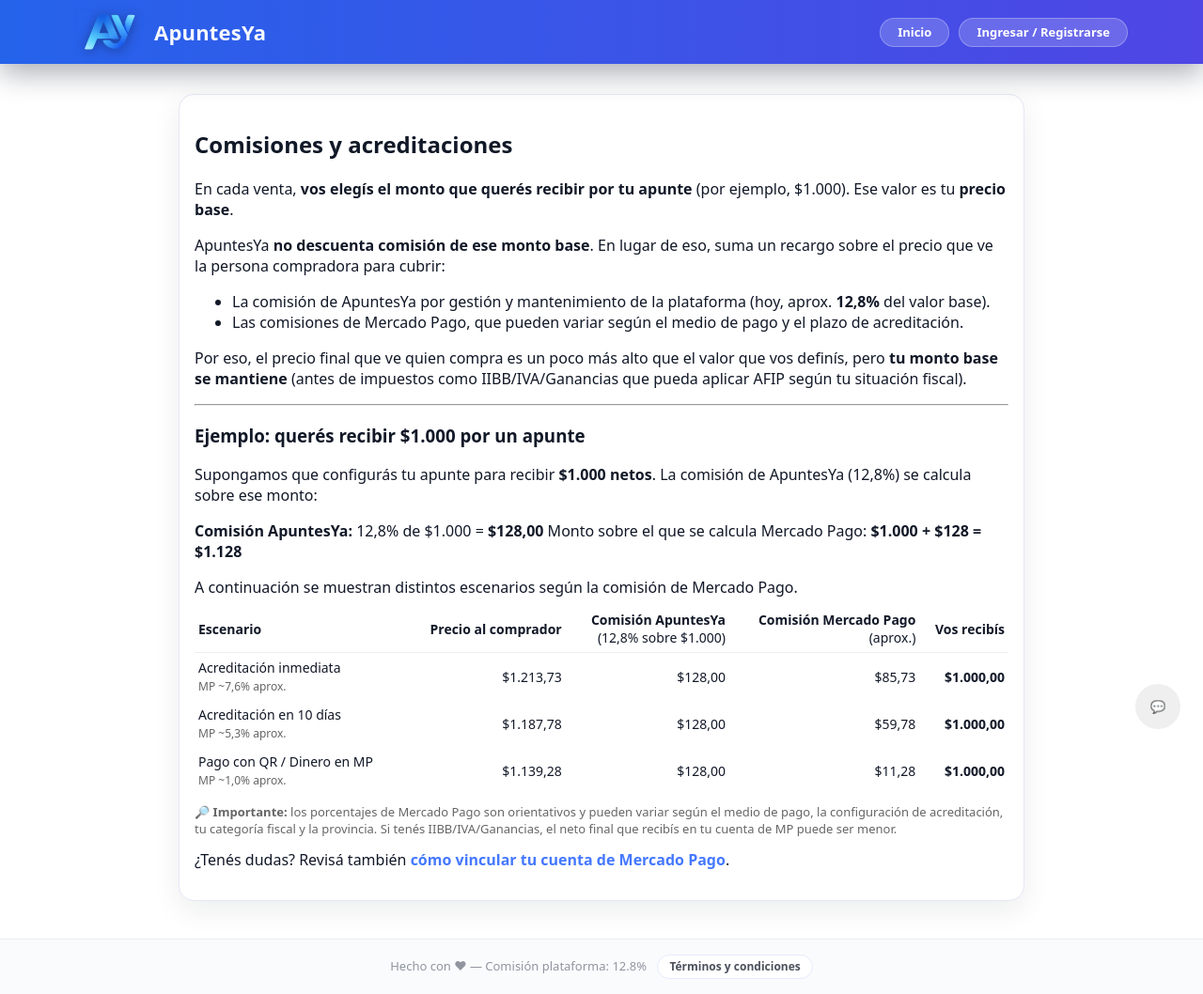
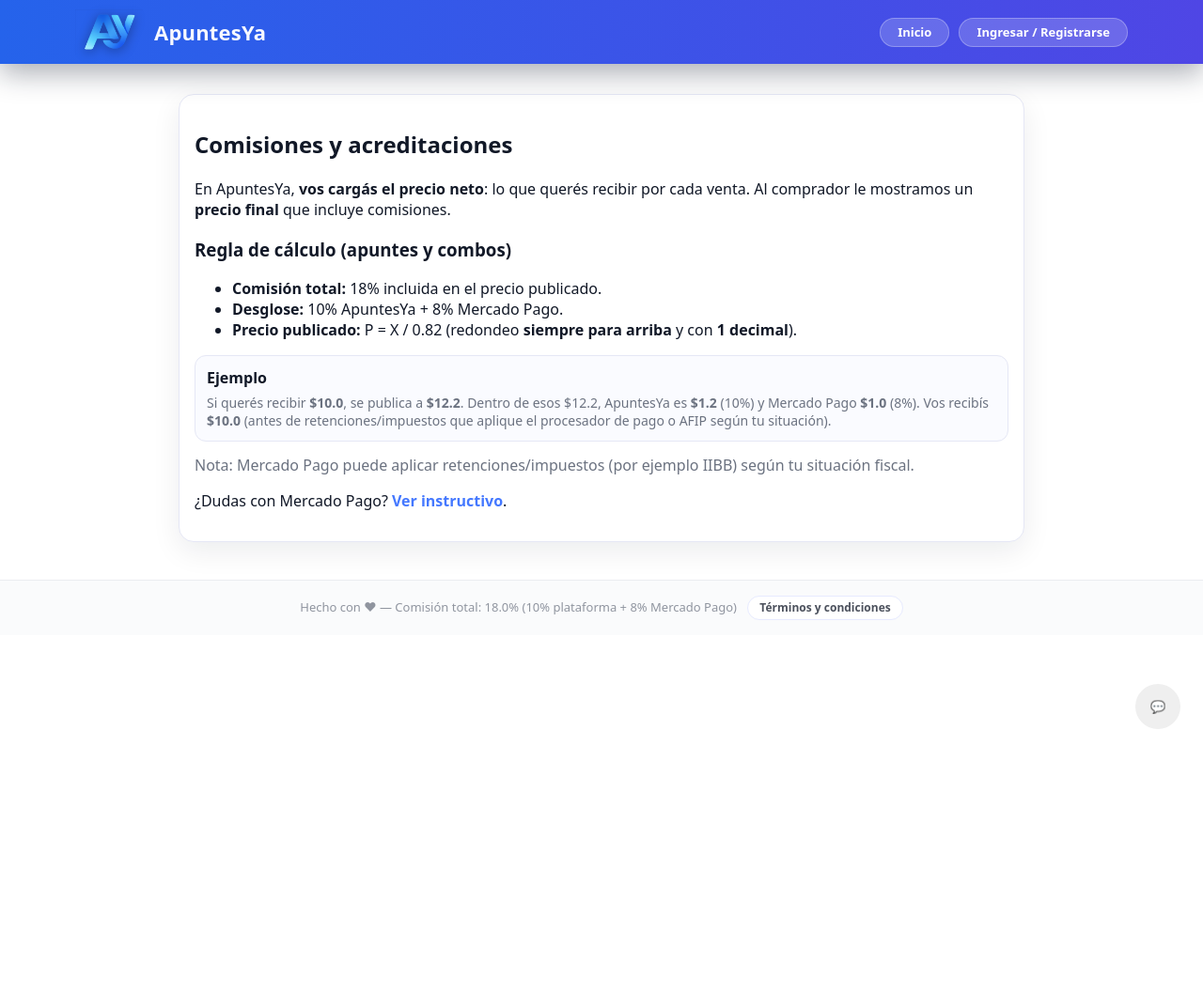
Before and after one commit to francozapata/APUNTESYAFINAL, a Flask app: page /help/comisiones in a window 1280 px wide. Shown: the whole page at 94% size. After the commit the page ends 776 px from the top, so only its background shows below. Run offline with Flask 3, Linux system fonts and the light colour scheme; some libraries are stand-ins or nearby versions.

Commit message:
AJUSTE DE PORCENTAJES DE COMISION

```diff
--- a/apuntesya2/app.py
+++ b/apuntesya2/app.py
@@ -39,6 +39,16 @@ from apuntesya2.models import (
 
 # helpers MP
 from apuntesya2 import mp
+
+# Pricing (single source of truth)
+from apuntesya2.pricing import (
+    published_from_net_cents,
+    cents_to_amount,
+    amount_to_cents,
+    breakdown_from_net,
+    breakdown_from_published,
+    money_1_decimal,
+)
 
 load_dotenv()
 
@@ -320,25 +330,27 @@ app.config["MP_ACCESS_TOKEN"] = os.getenv("MP_ACCESS_TOKEN", "")
 app.config["MP_WEBHOOK_SECRET"] = os.getenv("MP_WEBHOOK_SECRET", "")
 app.config["BASE_URL"] = os.getenv("BASE_URL", "")
 
-# Porcentaje que mostramos en el footer y usamos como base de la comisión de plataforma
-app.config["PLATFORM_FEE_PERCENT"] = float(os.getenv("MP_PLATFORM_FEE_PERCENT", "12.8"))
-
-"""Pricing rules (V1)
-
-- Seller inputs NET (what they want to receive) => stored in Note.price_cents
-- Buyer sees gross price with commission included.
-
-Total fee included in the buyer-facing price: 15%
+"""Pricing rules (uniform)
+
+- Seller inputs NET (what they want to receive).
+- Published buyer price: P = ceil_up_1_decimal(N / 0.82)
+
+Fee split inside P:
+  - 10% ApuntesYa
   - 8% Mercado Pago
-  - 7% ApuntesYa
-
-Buyer price: P = N / 0.85
+  - Total: 18%
+
+Rounding:
+  - Published prices are always rounded UP to 1 decimal.
 """
 
-# Fee rates used for accounting/labels (buyer does not see a breakdown)
+# Fee rates used for accounting/labels
 app.config["MP_COMMISSION_RATE"] = float(os.getenv("MP_COMMISSION_RATE", "0.08"))
-app.config["APY_COMMISSION_RATE"] = float(os.getenv("APY_COMMISSION_RATE", "0.07"))
-app.config["TOTAL_FEE_RATE"] = float(os.getenv("TOTAL_FEE_RATE", "0.15"))
+app.config["APY_COMMISSION_RATE"] = float(os.getenv("APY_COMMISSION_RATE", "0.10"))
+app.config["TOTAL_FEE_RATE"] = float(os.getenv("TOTAL_FEE_RATE", "0.18"))
+
+# Porcentaje que mostramos en el footer (total de comisiones)
+app.config["PLATFORM_FEE_PERCENT"] = 18.0
 
 app.config["IIBB_ENABLED"] = os.getenv("IIBB_ENABLED", "false").lower() in ("1", "true", "yes")
 app.config["IIBB_RATE"] = float(os.getenv("IIBB_RATE", "0.0"))
@@ -348,7 +360,7 @@ APY_COMMISSION_RATE = app.config["APY_COMMISSION_RATE"]
 TOTAL_FEE_RATE = app.config["TOTAL_FEE_RATE"]
 IIBB_ENABLED = app.config["IIBB_ENABLED"]
 IIBB_RATE = app.config["IIBB_RATE"]
-# Buyer price includes TOTAL_FEE_RATE inside the final price
+# Legacy multiplier kept only for backwards compatibility in old code paths.
 GROSS_MULTIPLIER = 1.0 / (1.0 - float(TOTAL_FEE_RATE))
 
 app.config["MP_ACCESS_TOKEN_PLATFORM"] = os.getenv("MP_ACCESS_TOKEN", "")
@@ -373,29 +385,35 @@ def inject_contacts():
 
 @app.context_processor
 def pricing_ctx():
+    """Template helpers for uniform pricing.
+
+    Seller provides NET in cents (what they want to receive).
+    Buyer published price is computed with pricing.published_from_net_cents()
+    and is always rounded UP to 1 decimal.
     """
-    Helpers para mostrar siempre el precio final al comprador
-    (monto base que quiere recibir el vendedor * GROSS_MULTIPLIER).
-    """
-    def gross_price(price_cents: int | float | None) -> float:
-        """
-        Recibe price_cents (lo que quiere recibir el vendedor) y
-        devuelve el precio final al comprador en ARS (float).
-        """
-        if not price_cents or price_cents <= 0:
-            return 0.0
-        base_price = float(price_cents) / 100.0
-        return round(base_price * GROSS_MULTIPLIER, 2)
-
-    def gross_price_cents(price_cents: int | float | None) -> int:
-        """
-        Igual que gross_price, pero devuelve centavos.
-        """
-        return int(round(gross_price(price_cents) * 100))
+
+    def published_price(net_cents: int | float | None) -> float:
+        # returns ARS with 1 decimal
+        pub_cents = published_from_net_cents(int(net_cents or 0))
+        return float(money_1_decimal(cents_to_amount(pub_cents)))
+
+    def published_price_cents(net_cents: int | float | None) -> int:
+        return int(published_from_net_cents(int(net_cents or 0)))
+
+    def fee_breakdown_from_net(net_cents: int | float | None):
+        # returns FeeBreakdown with 1-decimal values for UI
+        net = cents_to_amount(int(net_cents or 0))
+        return breakdown_from_net(net)
+
+    def fee_breakdown_from_published(published_cents: int | float | None):
+        pub = cents_to_amount(int(published_cents or 0))
+        return breakdown_from_published(pub)
 
     return dict(
-        gross_price=gross_price,
-        gross_price_cents=gross_price_cents,
+        published_price=published_price,
+        published_price_cents=published_price_cents,
+        fee_breakdown_from_net=fee_breakdown_from_net,
+        fee_breakdown_from_published=fee_breakdown_from_published,
     )
 
 
@@ -1099,9 +1117,9 @@ def search_advanced():
             combos_stmt = combos_stmt.where(Note.career.ilike(f"%{career}%"))
 
         if note_type == "free":
-            combos_stmt = combos_stmt.where(Combo.price_cents == 0)
+            combos_stmt = combos_stmt.where(Combo.seller_net_cents == 0)
         elif note_type == "paid":
-            combos_stmt = combos_stmt.where(Combo.price_cents > 0)
+            combos_stmt = combos_stmt.where(Combo.seller_net_cents > 0)
 
         combos = s.execute(combos_stmt.order_by(desc(Combo.created_at)).limit(100)).scalars().all()
 
@@ -1466,7 +1484,9 @@ def seller_edit_note_post(note_id: int):
         note.university = university
         note.faculty = faculty
         note.career = career
-        note.price_cents = max(price_cents, 0)
+        # Uniform: seller enters NET (what they want to receive)
+        note.price_cents = max(price_cents, 0)        # legacy field (kept)
+        note.seller_net_cents = max(price_cents, 0)   # canonical
 
         # Reemplazar archivo (best-effort)
         if replace_file:
@@ -1670,17 +1690,9 @@ def profile_purchases():
 
     items = []
     for p, n in purchases:
-        base_cents = int(p.amount_cents or 0)
-        is_free = base_cents == 0
-
-        # lo que quería recibir el vendedor (base X)
-        base_price = base_cents / 100.0
-
-        # lo que realmente pagó el comprador (con comisión)
-        if is_free:
-            buyer_price_cents = 0
-        else:
-            buyer_price_cents = int(round(base_price * GROSS_MULTIPLIER * 100))
+        # amount_cents stores what the buyer paid (published price)
+        buyer_price_cents = int(p.amount_cents or 0)
+        is_free = buyer_price_cents == 0
 
         items.append(dict(
             id=p.id,
@@ -1750,7 +1762,8 @@ def upload_note():
                 university=university,
                 faculty=faculty,
                 career=career,
-                price_cents=price_cents,
+                price_cents=price_cents,       # legacy field (kept)
+                seller_net_cents=price_cents,  # canonical
                 file_path=stored_path,
                 seller_id=current_user.id
             )
@@ -2315,18 +2328,23 @@ def buy_note(note_id):
         if note.seller_id == current_user.id:
             flash("No podés comprar tu propio apunte.")
             return redirect(url_for("note_detail", note_id=note.id))
-        if note.price_cents == 0:
+        net_cents = int(getattr(note, "seller_net_cents", 0) or getattr(note, "price_cents", 0) or 0)
+        if net_cents == 0:
             flash("Este apunte es gratuito.")
             return redirect(url_for("download_note", note_id=note.id))
 
         seller = s.get(User, note.seller_id)
-        p = Purchase(buyer_id=current_user.id, note_id=note.id, status="pending", amount_cents=note.price_cents)
+
+        # Buyer published price (rounded up to 1 decimal)
+        buyer_price_cents = published_from_net_cents(net_cents)
+
+        # Store the buyer-paid amount in the purchase
+        p = Purchase(buyer_id=current_user.id, note_id=note.id, status="pending", amount_cents=buyer_price_cents)
         s.add(p)
         s.commit()
 
-        price_base = note.price_cents / 100  # neto vendedor (N)
-        price_ars = round(price_base * GROSS_MULTIPLIER, 2)  # final comprador (P)
-        platform_fee_percent = float(APY_COMMISSION_RATE)  # 7% de P (comisión ApuntesYa)
+        price_ars = float(money_1_decimal(cents_to_amount(buyer_price_cents)))  # final comprador (P), 1 decimal
+        platform_fee_percent = 0.10  # 10% de P (comisión ApuntesYa)
         back_urls = {
             "success": url_for("mp_return", note_id=note.id, _external=True) + f"?external_reference=purchase:{p.id}",
             "failure": url_for("mp_return", note_id=note.id, _external=True) + f"?external_reference=purchase:{p.id}",
@@ -2340,7 +2358,8 @@ def buy_note(note_id):
                 return redirect(url_for("note_detail", note_id=note.id))
 
             use_token = seller_token
-            marketplace_fee = round(price_ars * platform_fee_percent, 2)
+            # Mercado Pago marketplace_fee = comisión de plataforma (MP cobra su fee aparte)
+            marketplace_fee = float(money_1_decimal(price_ars * platform_fee_percent))
 
             pref = mp.create_preference_for_seller_token(
                 seller_access_token=use_token,
@@ -3378,7 +3397,7 @@ def _combo_buyer_price_cents(combo: Combo) -> int:
     net = int(getattr(combo, "seller_net_cents", 0) or 0)
     if net <= 0:
         return 0
-    return int(math.ceil(net * (1.0 + float(TOTAL_FEE_RATE))))
+    return int(published_from_net_cents(net))
 
 
 @app.route("/profile/combos")
@@ -3456,10 +3475,7 @@ def combo_create():
                 return render_template("combo_create.html", notes=notes)
 
             # 3) Calcular precio final comprador (si neto = 0, es gratis)
-            if price_net_cents <= 0:
-                buyer_price_cents = 0
-            else:
-                buyer_price_cents = int(math.ceil(price_net_cents * (1.0 + float(TOTAL_FEE_RATE))))
+            buyer_price_cents = published_from_net_cents(price_net_cents) if price_net_cents > 0 else 0
 
             # 4) Crear combo (IMPORTANTÍSIMO: setear seller_net_cents)
             combo = Combo(
@@ -3551,10 +3567,7 @@ def combo_edit(combo_id: int):
                 return render_template("combo_edit.html", combo=combo, notes=notes, selected_ids=selected_ids)
 
             # Precio final comprador
-            if price_net_cents <= 0:
-                buyer_price_cents = 0
-            else:
-                buyer_price_cents = int(math.ceil(price_net_cents * (1.0 + float(TOTAL_FEE_RATE))))
+            buyer_price_cents = published_from_net_cents(price_net_cents) if price_net_cents > 0 else 0
 
             combo.title = title
             combo.description = description
@@ -3643,9 +3656,9 @@ def buy_combo(combo_id):
         s.add(cp)
         s.commit()
 
-        price_ars = round(price_cents / 100.0, 2)
-        platform_fee_percent = 0.07
-        marketplace_fee = round(price_ars * platform_fee_percent, 2)
+        price_ars = float(money_1_decimal(cents_to_amount(price_cents)))
+        platform_fee_percent = 0.10
+        marketplace_fee = float(money_1_decimal(price_ars * platform_fee_percent))
 
         back_urls = {
             "success": url_for("mp_return_combo", combo_id=combo.id, _external=True) + f"?external_reference=combo_purchase:{cp.id}",
--- a/apuntesya2/templates/admin/moderation.html
+++ b/apuntesya2/templates/admin/moderation.html
@@ -34,7 +34,8 @@
               </td>
               <td style="padding:10px;border-bottom:1px solid #f1f1f1;">{{ n.seller.name if n.seller else '-' }}</td>
               <td style="padding:10px;border-bottom:1px solid #f1f1f1;">
-                {% if n.price_cents == 0 %}Gratis{% else %}${{ '%.2f' % (n.price_cents/100) }} (neto){% endif %}
+                {% set net_cents = (n.seller_net_cents or n.price_cents or 0) %}
+                {% if net_cents == 0 %}Gratis{% else %}${{ '%.1f' % (net_cents/100) }} (neto){% endif %}
               </td>
               <td style="padding:10px;border-bottom:1px solid #f1f1f1;">
                 {% if n.ai_decision %}
--- a/apuntesya2/templates/base.html
+++ b/apuntesya2/templates/base.html
@@ -416,7 +416,7 @@
   </div>
 
   <div class="footer">
-    Hecho con ♥ — Comisión plataforma: {{ config.get('PLATFORM_FEE_PERCENT', 20.0) }}%
+    Hecho con ♥ — Comisión total: {{ config.get('PLATFORM_FEE_PERCENT', 18.0) }}% (10% plataforma + 8% Mercado Pago)
     <a class="btn ghost" href="{{ url_for('terms') }}">Términos y condiciones</a>
   </div>
 
--- a/apuntesya2/templates/combo_create.html
+++ b/apuntesya2/templates/combo_create.html
@@ -88,9 +88,10 @@
 
         <div>
           <label>Neto que quiero recibir (ARS)</label>
-          <input name="price_net" placeholder="0 para gratis" />
+          <input name="price_net" type="number" min="0" step="0.1" placeholder="0 para gratis" />
           <div class="meta" style="margin-top:6px">
-            El comprador verá el precio final con comisión incluida.
+            Publicamos el combo sumando un <b>18%</b> (10% plataforma + 8% Mercado Pago), con redondeo <b>siempre para arriba</b> y <b>1 decimal</b>.
+            Ejemplo: si querés recibir $10, se publica a $12.2.
           </div>
         </div>
       </div>
--- a/apuntesya2/templates/combo_detail.html
+++ b/apuntesya2/templates/combo_detail.html
@@ -82,7 +82,8 @@
     </div>
 
     <div class="card" style="width:320px">
-      {% if combo.seller_net_cents == 0 %}
+      {% set net_cents = (combo.seller_net_cents or 0) %}
+      {% if net_cents == 0 %}
       <div class="price">Gratis</div>
       <div class="meta">Disponible para usuarios registrados.</div>
       <form method="post" action="{{ url_for('buy_combo', combo_id=combo.id) }}" style="margin-top:12px">
@@ -90,7 +91,7 @@
       </form>
       {% else %}
       <div class="meta">Precio final</div>
-      <div class="price">${{ '%.2f' % buyer_price }}</div>
+      <div class="price">${{ '%.1f' % published_price(net_cents) }}</div>
       <div class="meta" style="margin-top:8px">Incluye comisiones. El vendedor recibe el neto.</div>
       <form method="post" action="{{ url_for('buy_combo', combo_id=combo.id) }}" style="margin-top:12px">
         <button class="btn" type="submit" style="width:100%">Comprar con Mercado Pago</button>
--- a/apuntesya2/templates/combo_edit.html
+++ b/apuntesya2/templates/combo_edit.html
@@ -28,7 +28,10 @@
 
         <div>
           <label>Neto que quiero recibir (ARS)</label>
-          <input name="price_net" value="{{ '%.2f' % ((combo.seller_net_cents or 0) / 100) }}" placeholder="0 para gratis" />
+          <input name="price_net" type="number" min="0" step="0.1" value="{{ '%.1f' % ((combo.seller_net_cents or 0) / 100) }}" placeholder="0 para gratis" />
+          <div class="meta" style="margin-top:6px">
+            Se publica sumando <b>18%</b> (10% plataforma + 8% Mercado Pago), redondeo <b>siempre para arriba</b> y <b>1 decimal</b>. Ejemplo: $10 -> $12.2.
+          </div>
           <div class="meta" style="margin-top:6px">El comprador verá el precio final con comisión incluida.</div>
         </div>
       </div>
--- a/apuntesya2/templates/help/commissions.html
+++ b/apuntesya2/templates/help/commissions.html
@@ -5,100 +5,33 @@
   <h2>Comisiones y acreditaciones</h2>
 
   <p>
-    En cada venta, <strong>vos elegís el monto que querés recibir por tu apunte</strong> (por ejemplo, $1.000).
-    Ese valor es tu <strong>precio base</strong>.
+    En ApuntesYa, <strong>vos cargás el precio neto</strong>: lo que querés recibir por cada venta.
+    Al comprador le mostramos un <strong>precio final</strong> que incluye comisiones.
   </p>
 
-  <p>
-    ApuntesYa <strong>no descuenta comisión de ese monto base</strong>. En lugar de eso, suma un recargo
-    sobre el precio que ve la persona compradora para cubrir:
+  <h3>Regla de cálculo (apuntes y combos)</h3>
+  <ul>
+    <li><strong>Comisión total:</strong> 18% incluida en el precio publicado.</li>
+    <li><strong>Desglose:</strong> 10% ApuntesYa + 8% Mercado Pago.</li>
+    <li><strong>Precio publicado:</strong> P = X / 0.82 (redondeo <strong>siempre para arriba</strong> y con <strong>1 decimal</strong>).</li>
+  </ul>
+
+  <div style="margin-top:14px;padding:12px;border:1px solid #e5e7f5;border-radius:12px;background:#fafbff;">
+    <div style="font-weight:800;margin-bottom:6px;">Ejemplo</div>
+    <div class="muted" style="font-size:14px;">
+      Si querés recibir <strong>$10.0</strong>, se publica a <strong>$12.2</strong>.
+      Dentro de esos $12.2, ApuntesYa es <strong>$1.2</strong> (10%) y Mercado Pago <strong>$1.0</strong> (8%).
+      Vos recibís <strong>$10.0</strong> (antes de retenciones/impuestos que aplique el procesador de pago o AFIP según tu situación).
+    </div>
+  </div>
+
+  <p style="margin-top:14px;" class="muted">
+    Nota: Mercado Pago puede aplicar retenciones/impuestos (por ejemplo IIBB) según tu situación fiscal.
   </p>
 
-  <ul>
-    <li>La comisión de ApuntesYa por gestión y mantenimiento de la plataforma (hoy, aprox. <strong>12,8%</strong> del
-      valor base).</li>
-    <li>Las comisiones de Mercado Pago, que pueden variar según el medio de pago y el plazo de acreditación.</li>
-  </ul>
-
-  <p>
-    Por eso, el precio final que ve quien compra es un poco más alto que el valor que vos definís, pero
-    <strong>tu monto base se mantiene</strong> (antes de impuestos como IIBB/IVA/Ganancias que pueda aplicar AFIP
-    según tu situación fiscal).
-  </p>
-
-  <hr>
-
-  <h3>Ejemplo: querés recibir $1.000 por un apunte</h3>
-
-  <p style="margin-bottom:8px;">
-    Supongamos que configurás tu apunte para recibir <strong>$1.000 netos</strong>.
-    La comisión de ApuntesYa (12,8%) se calcula sobre ese monto:
-  </p>
-
-  <p>
-    <strong>Comisión ApuntesYa:</strong> 12,8% de $1.000 = <strong>$128,00</strong>
-    Monto sobre el que se calcula Mercado Pago: <strong>$1.000 + $128 = $1.128</strong>
-  </p>
-
-  <p style="margin-bottom:8px;">
-    A continuación se muestran distintos escenarios según la comisión de Mercado Pago.
-  </p>
-
-  <table class="table" style="width:100%;border-collapse:collapse;font-size:14px;">
-    <thead>
-      <tr>
-        <th style="text-align:left;border-bottom:1px solid #eee;padding:6px 4px;">Escenario</th>
-        <th style="text-align:right;border-bottom:1px solid #eee;padding:6px 4px;">Precio al comprador</th>
-        <th style="text-align:right;border-bottom:1px solid #eee;padding:6px 4px;">Comisión ApuntesYa<br><span
-            style="font-weight:normal;">(12,8% sobre $1.000)</span></th>
-        <th style="text-align:right;border-bottom:1px solid #eee;padding:6px 4px;">Comisión Mercado Pago<br><span
-            style="font-weight:normal;">(aprox.)</span></th>
-        <th style="text-align:right;border-bottom:1px solid #eee;padding:6px 4px;">Vos recibís</th>
-      </tr>
-    </thead>
-    <tbody>
-      <tr>
-        <td style="padding:6px 4px;">
-          Acreditación inmediata<br>
-          <span style="color:#666;font-size:12px;">MP ~7,6% aprox.</span>
-        </td>
-        <td style="padding:6px 4px;text-align:right;">$1.213,73</td>
-        <td style="padding:6px 4px;text-align:right;">$128,00</td>
-        <td style="padding:6px 4px;text-align:right;">$85,73</td>
-        <td style="padding:6px 4px;text-align:right;"><strong>$1.000,00</strong></td>
-      </tr>
-      <tr>
-        <td style="padding:6px 4px;">
-          Acreditación en 10 días<br>
-          <span style="color:#666;font-size:12px;">MP ~5,3% aprox.</span>
-        </td>
-        <td style="padding:6px 4px;text-align:right;">$1.187,78</td>
-        <td style="padding:6px 4px;text-align:right;">$128,00</td>
-        <td style="padding:6px 4px;text-align:right;">$59,78</td>
-        <td style="padding:6px 4px;text-align:right;"><strong>$1.000,00</strong></td>
-      </tr>
-      <tr>
-        <td style="padding:6px 4px;">
-          Pago con QR / Dinero en MP<br>
-          <span style="color:#666;font-size:12px;">MP ~1,0% aprox.</span>
-        </td>
-        <td style="padding:6px 4px;text-align:right;">$1.139,28</td>
-        <td style="padding:6px 4px;text-align:right;">$128,00</td>
-        <td style="padding:6px 4px;text-align:right;">$11,28</td>
-        <td style="padding:6px 4px;text-align:right;"><strong>$1.000,00</strong></td>
-      </tr>
-    </tbody>
-  </table>
-
-  <p style="margin-top:10px;font-size:13px;color:#666;">
-    🔎 <strong>Importante:</strong> los porcentajes de Mercado Pago son orientativos y pueden variar según el medio
-    de pago, la configuración de acreditación, tu categoría fiscal y la provincia. Si tenés IIBB/IVA/Ganancias,
-    el neto final que recibís en tu cuenta de MP puede ser menor.
-  </p>
-
-  <p style="margin-top:8px;">
-    ¿Tenés dudas? Revisá también
-    <a href="{{ url_for('help_mp') }}">cómo vincular tu cuenta de Mercado Pago</a>.
+  <p class="mt-2 text-sm">
+    ¿Dudas con Mercado Pago?
+    <a href="{{ url_for('help_mp') }}" class="text-blue-600">Ver instructivo</a>.
   </p>
 </div>
 
--- a/apuntesya2/templates/note_edit.html
+++ b/apuntesya2/templates/note_edit.html
@@ -28,7 +28,7 @@
         </div>
         <div>
           <label>Precio neto (ARS)</label>
-          <input name="price" value="{{ '%.2f' % ((note.price_cents or 0) / 100) }}" placeholder="0 para gratis" />
+          <input name="price" value="{{ '%.1f' % (((note.seller_net_cents or note.price_cents or 0) ) / 100) }}" placeholder="0 para gratis" />
           <div class="meta" style="margin-top:6px">Este es el monto que querés recibir.</div>
         </div>
       </div>
--- a/apuntesya2/templates/profile_purchases.html
+++ b/apuntesya2/templates/profile_purchases.html
@@ -164,7 +164,7 @@
           Descargado el {{ it.created_at }} • Gratis
           {% else %}
           Comprado el {{ it.created_at }} •
-          ${{ '%.2f' % (it.price_cents / 100) }}
+          ${{ '%.1f' % (it.price_cents / 100) }}
           {% endif %}
         </div>
       </div>
--- a/apuntesya2/templates/seller_profile.html
+++ b/apuntesya2/templates/seller_profile.html
@@ -38,10 +38,11 @@
               <span class="pill">{{ n.career }}</span>
             </div>
             <div style="margin-top:10px;">
-              {% if n.price_cents == 0 %}
+              {% set net_cents = (n.seller_net_cents or n.price_cents or 0) %}
+              {% if net_cents == 0 %}
                 <span class="pill" style="background:#ecfdf5;border-color:#d1fae5;color:#065f46;">Gratis</span>
               {% else %}
-                <span class="pill">Pago</span>
+                <span class="pill">${{ '%.1f' % published_price(net_cents) }}</span>
               {% endif %}
             </div>
           </div>
--- a/apuntesya2/templates/terms.html
+++ b/apuntesya2/templates/terms.html
@@ -44,11 +44,12 @@
   <h2>4. Precios, comisiones y pagos</h2>
   <ul style="color:#555;">
     <li>El Vendedor define el <strong>precio neto</strong> (monto que desea recibir) por sus apuntes.</li>
-    <li>El Comprador ve un <strong>precio final</strong> que ya incluye una comisión total del <strong>15%</strong>, sin desglose:
+    <li>El Comprador ve un <strong>precio final</strong> que ya incluye una comisión total del <strong>18%</strong>:
       <ul>
+        <li><strong>10%</strong> correspondiente a la comisión de ApuntesYa.</li>
         <li><strong>8%</strong> correspondiente a costos de procesamiento de pago (Mercado Pago).</li>
-        <li><strong>7%</strong> correspondiente a la comisión de ApuntesYa.</li>
       </ul>
+      El precio publicado se calcula sobre el neto definido por el Vendedor y puede incluir redondeo hacia arriba.
     </li>
     <li>Los pagos se procesan a través de un proveedor de pagos externo (por ejemplo, Mercado Pago u otros similares),
       por lo que las condiciones y eventuales cargos adicionales que éste aplique son ajenos a ApuntesYa.</li>
```
Also changed, not shown: apuntesya2/pricing.py (added, +107 -0 lines), apuntesya2/templates/index.html (+6 -10 lines), apuntesya2/templates/my_content_edit.html (+8 -4 lines), apuntesya2/templates/my_notes_hub.html (+7 -6 lines), apuntesya2/templates/note_detail.html (+4 -3 lines), apuntesya2/templates/profile_balance.html (+6 -6 lines), apuntesya2/templates/profile_combos.html (+4 -5 lines), apuntesya2/templates/upload.html (+20 -16 lines).
